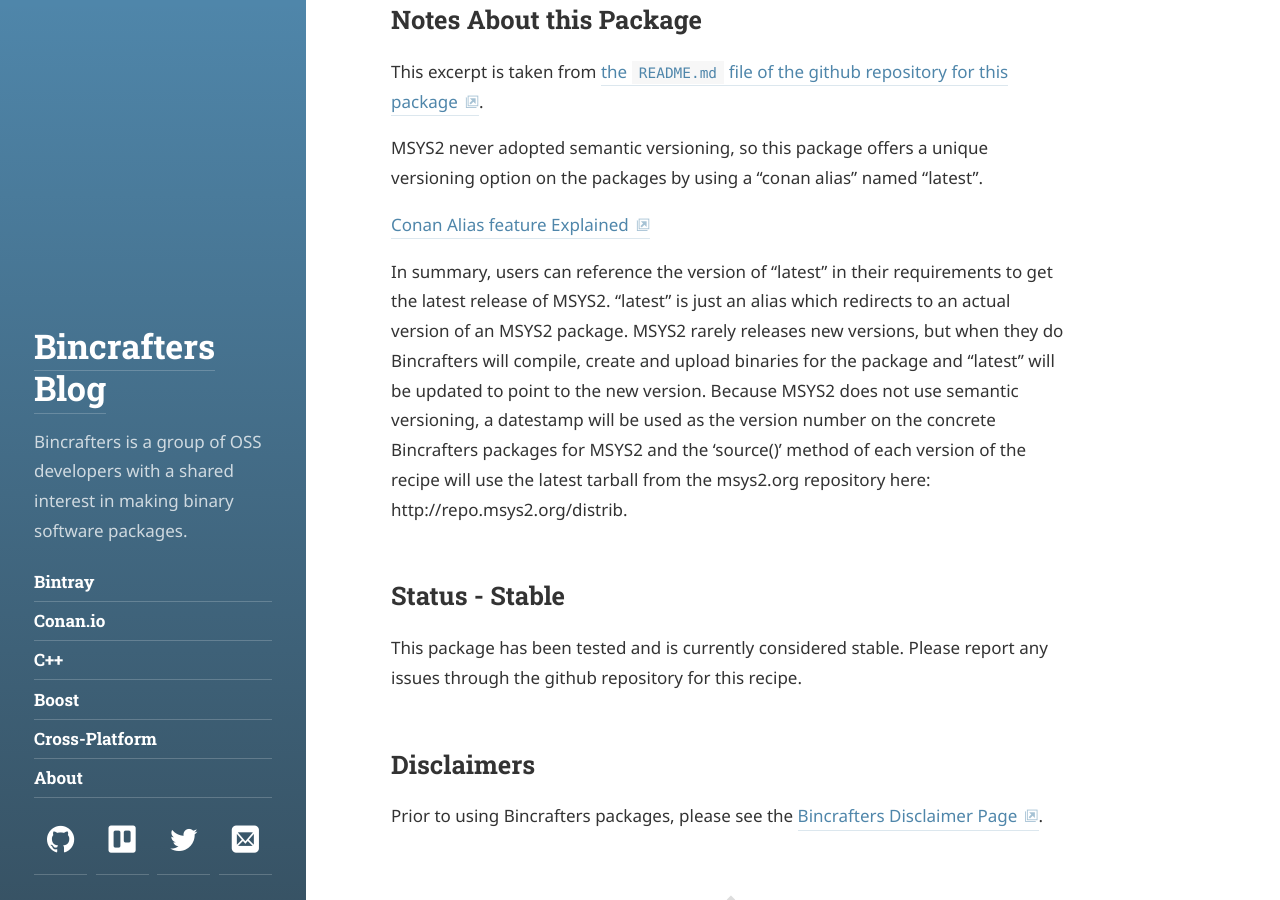
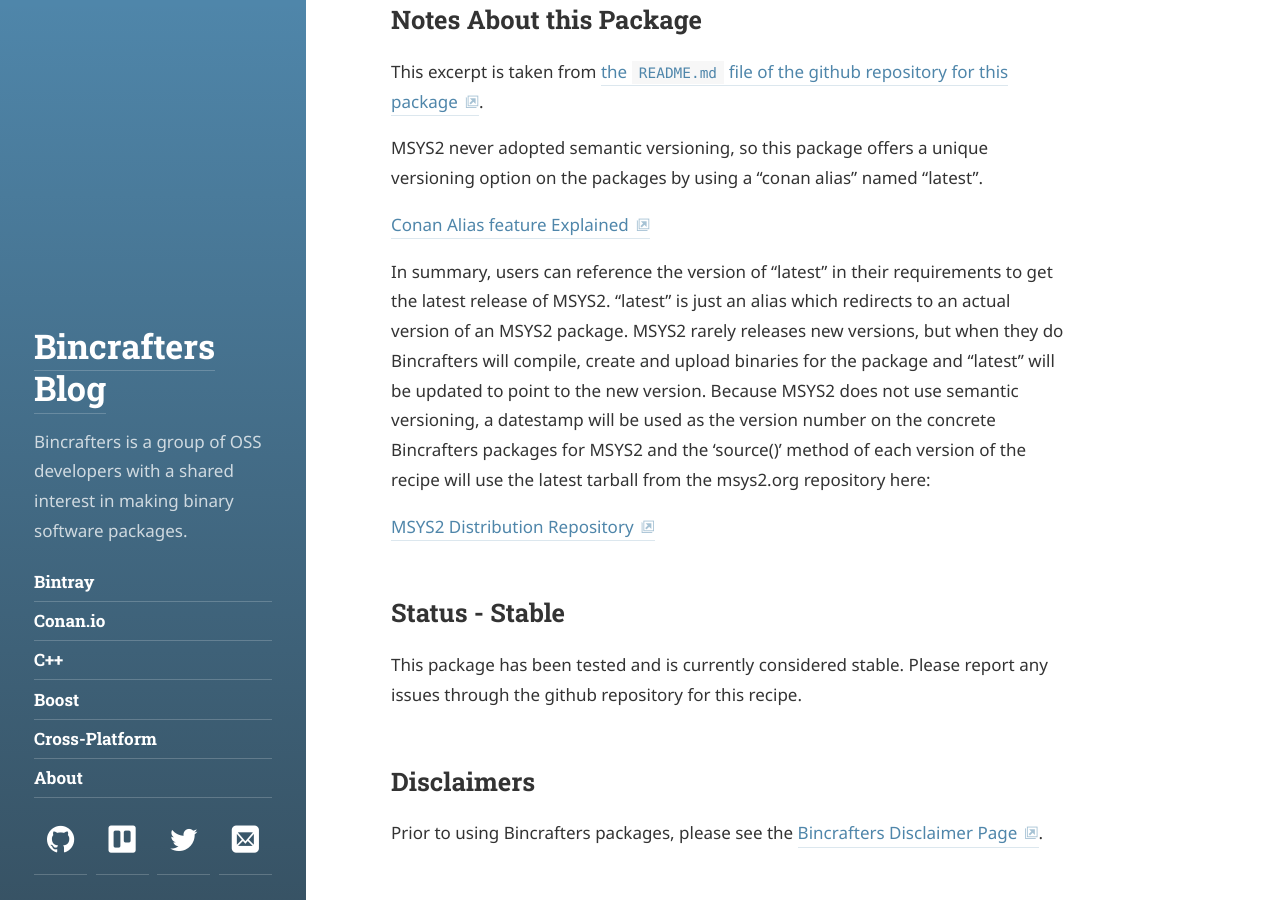
Before and after one commit to bincrafters/bincrafters.github.io, a Jekyll site: the page built from _posts/2017-10-05-Conan-Package-MSYS2.md, in a window 1280 px wide and 900 px high, scrolled down 791 px. Built offline with Jekyll 4.4.1, drawn with Linux system fonts in a browser that asks for light colours; some web fonts are replaced.

Commit message:
formatting MSYS2 post

```diff
--- a/_posts/2017-10-05-Conan-Package-MSYS2.md
+++ b/_posts/2017-10-05-Conan-Package-MSYS2.md
@@ -23,7 +23,9 @@ MSYS2 never adopted semantic versioning, so this package offers a unique version
 
 [Conan Alias feature Explained](http://conanio.readthedocs.io/en/latest/reference/commands/alias.html?highlight=conan%20alias)
 
-In summary, users can reference the version of "latest" in their requirements to get the latest release of MSYS2. "latest" is just an alias which redirects to an actual version of an MSYS2 package. MSYS2 rarely releases new versions, but when they do Bincrafters will compile, create and upload binaries for the package and "latest" will be updated to point to the new version. Because MSYS2 does not use semantic versioning, a datestamp will be used as the version number on the concrete Bincrafters packages for MSYS2 and the 'source()' method of each version of the recipe will use the latest tarball from the msys2.org repository here: http://repo.msys2.org/distrib.
+In summary, users can reference the version of "latest" in their requirements to get the latest release of MSYS2. "latest" is just an alias which redirects to an actual version of an MSYS2 package. MSYS2 rarely releases new versions, but when they do Bincrafters will compile, create and upload binaries for the package and "latest" will be updated to point to the new version. Because MSYS2 does not use semantic versioning, a datestamp will be used as the version number on the concrete Bincrafters packages for MSYS2 and the 'source()' method of each version of the recipe will use the latest tarball from the msys2.org repository here:
+
+[MSYS2 Distribution Repository](http://repo.msys2.org/distrib)
 
 ## Status - Stable
 This package has been tested and is currently considered stable.  Please report any issues through the github repository for this recipe.
```
